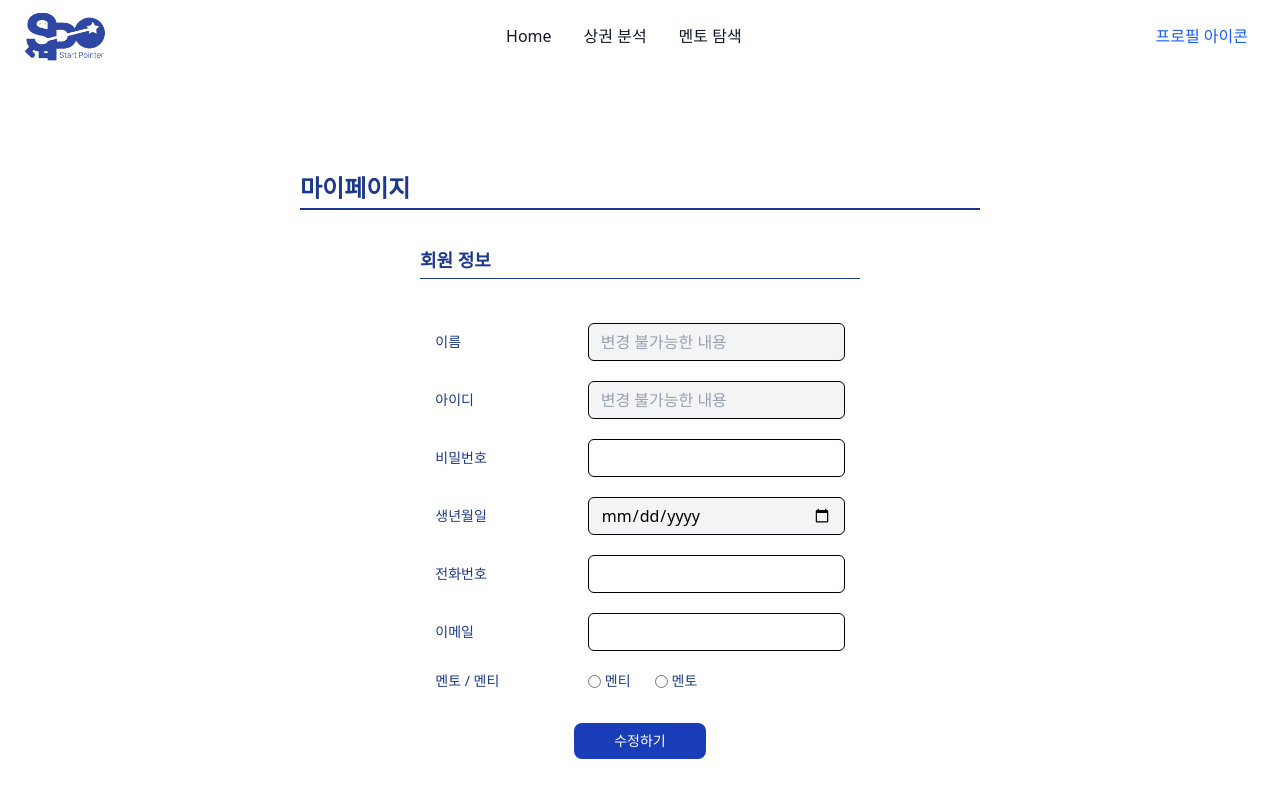
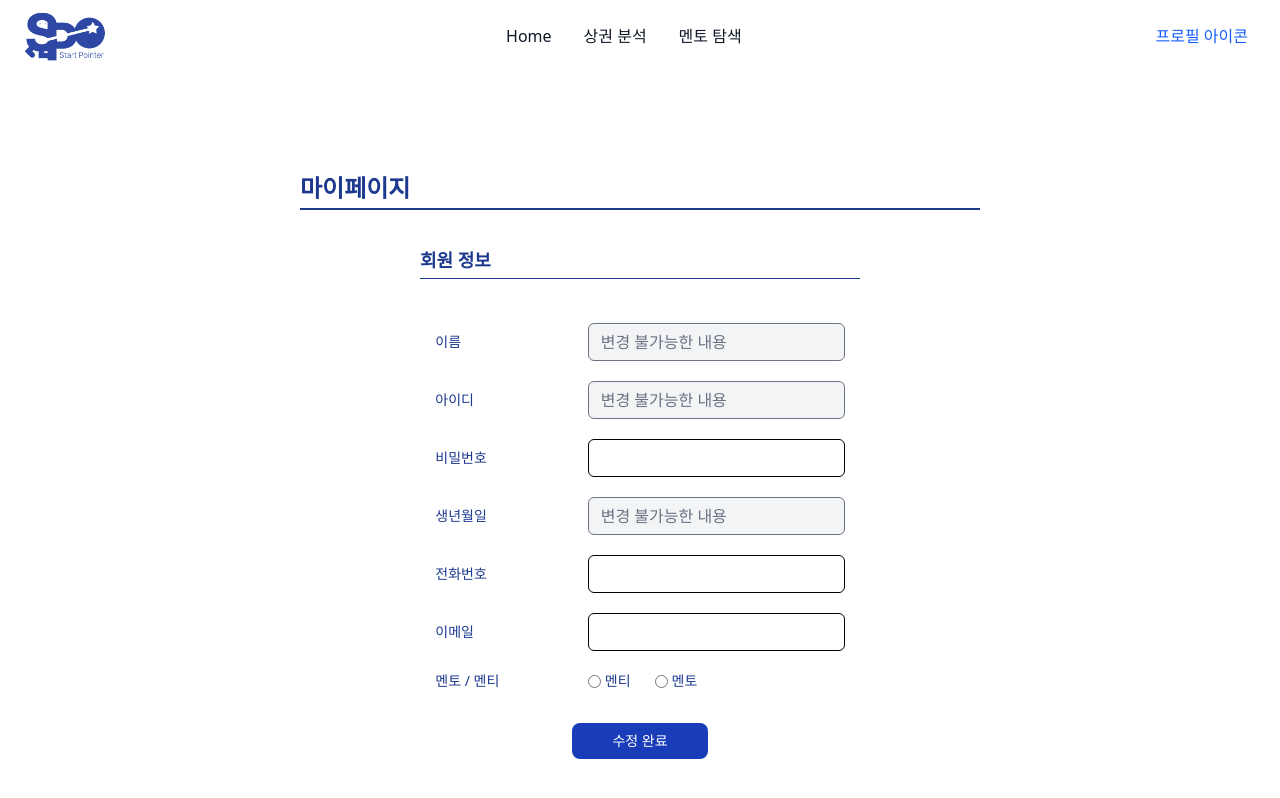
Before and after one commit to Likelion-YeungNam-Univ/13th-StartPoint-web, a React (Vite) app: page /mypage in a window 1280 px wide. Shown: the top 798 px of the page. Built offline with nearby package versions, Linux system fonts and the light colour scheme.

Commit message:
[style/#25] - 텍스트 입력칸 수정

```diff
--- a/src/pages/MyPage.jsx
+++ b/src/pages/MyPage.jsx
@@ -14,45 +14,55 @@ export default function MyPage() {
       <div className="mx-auto my-3">
         <form>
           <div className="grid grid-cols-3 gap-x-12 gap-y-5 items-center">
+            {/* 이름 */}
             <label className="text-left text-sm text-blue-900">이름</label>
             <input
               type="text"
-              placeholder="변경 불가능한 내용"
-              className="col-span-2 w-full border rounded-md px-3 py-1.5 bg-gray-100 placeholder:text-gray-400"
+              value="변경 불가능한 내용"
+              disabled
+              className="col-span-2 w-full border rounded-md px-3 py-1.5 bg-gray-100 text-gray-500 cursor-not-allowed"
             />
 
+            {/* 아이디 */}
             <label className="text-left text-sm text-blue-900">아이디</label>
             <input
               type="text"
-              placeholder="변경 불가능한 내용"
-              className="col-span-2 w-full border rounded-md px-3 py-1.5 bg-gray-100 placeholder:text-gray-400"
+              value="변경 불가능한 내용"
+              disabled
+              className="col-span-2 w-full border rounded-md px-3 py-1.5 bg-gray-100 text-gray-500 cursor-not-allowed"
             />
 
+            {/* 비밀번호 */}
             <label className="text-left text-sm text-blue-900">비밀번호</label>
             <input
               type="password"
               className="col-span-2 w-full border rounded-md px-3 py-1.5 bg-white"
             />
 
+            {/* 생년월일 */}
             <label className="text-left text-sm text-blue-900">생년월일</label>
             <input
-              type="date"
-              placeholder="변경 불가능한 내용"
-              className="col-span-2 w-full border rounded-md px-3 py-1.5 bg-gray-100"
+              type="text"
+              value="변경 불가능한 내용"
+              disabled
+              className="col-span-2 w-full border rounded-md px-3 py-1.5 bg-gray-100 text-gray-500 cursor-not-allowed"
             />
 
+            {/* 전화번호 */}
             <label className="text-left text-sm text-blue-900">전화번호</label>
             <input
               type="tel"
               className="col-span-2 w-full border rounded-md px-3 py-1.5 bg-white"
             />
 
+            {/* 이메일 */}
             <label className="text-left text-sm text-blue-900">이메일</label>
             <input
               type="email"
               className="col-span-2 w-full border rounded-md px-3 py-1.5 bg-white"
             />
 
+            {/* 멘토 / 멘티 */}
             <label className="text-left text-sm text-blue-900">멘토 / 멘티</label>
             <div className="col-span-2 flex justify-start space-x-6">
               <label className="flex items-center space-x-1 text-blue-900">
@@ -81,7 +91,7 @@ export default function MyPage() {
               type="submit"
               className="bg-blue-800 text-white text-sm py-2 px-10 rounded-lg hover:bg-blue-900"
             >
-              수정하기
+              수정 완료
             </button>
           </div>
         </form>
```
